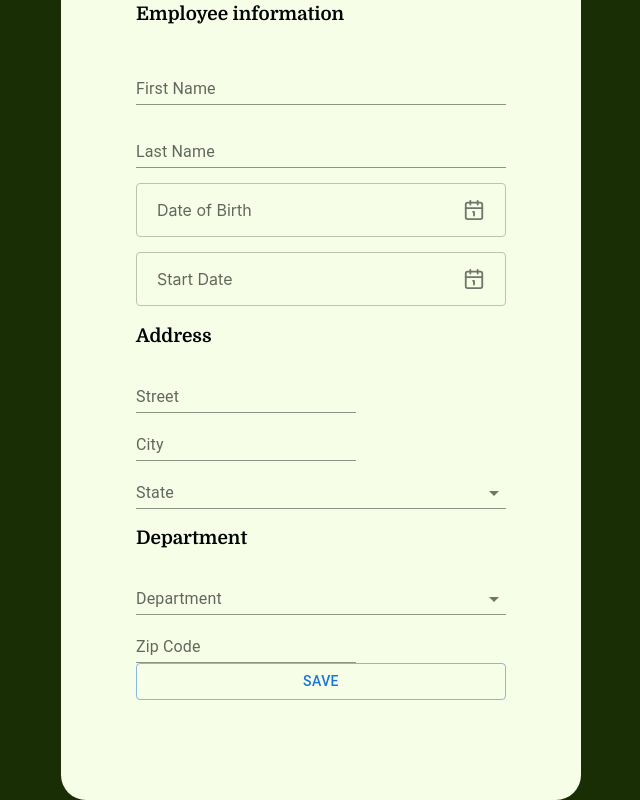
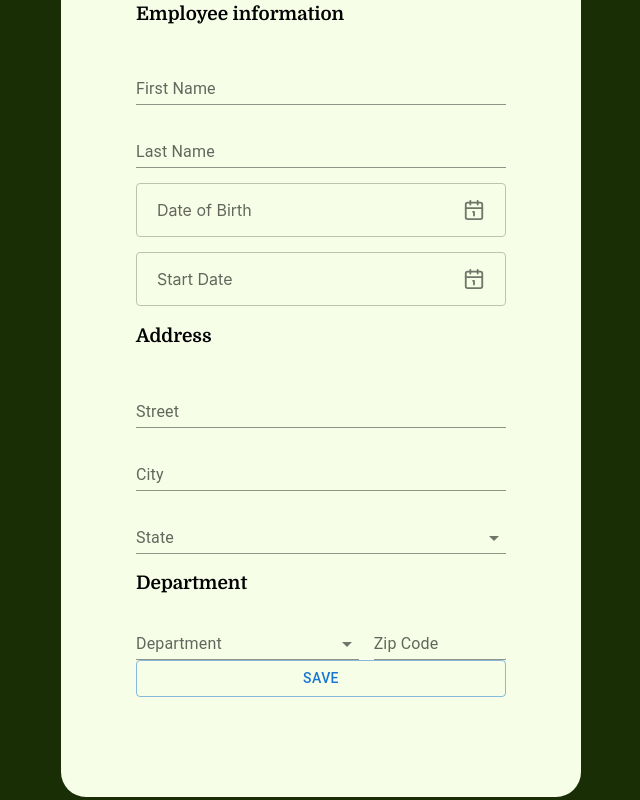
Before and after one commit to l-nikola/HRnet, a React (Vite) app: page / in a window 1280 px wide. Shown: the part 448-1248 px from the top of the page, without its empty margins (319-959 px from the left). Built offline with nearby package versions, Linux system fonts and the light colour scheme.

Commit message:
feat : EmployeeAddress + EmployeeDepartment style

```diff
--- a/src/components/Form/EmployeeDepartment.jsx
+++ b/src/components/Form/EmployeeDepartment.jsx
@@ -8,6 +8,7 @@ export default function EmployeeDepartment({ state, handleChange }) {
   return (
     <section className="employeeDepartment">
       <h3>Department</h3>
+      <div>
         <FormControl variant="standard" fullWidth>
           <InputLabel id="departement-label">Department</InputLabel>
           <Select
@@ -23,6 +24,7 @@ export default function EmployeeDepartment({ state, handleChange }) {
           </Select>
         </FormControl>
         <TextField label="Zip Code" type="number" variant="standard" />
+      </div>
     </section>
   );
 }
--- a/src/styles/components/form.scss
+++ b/src/styles/components/form.scss
@@ -3,3 +3,16 @@
   flex-direction: column;
   gap: 15px;
 }
+
+.employeeAddress {
+  display: flex;
+  flex-direction: column;
+  gap: 15px;
+}
+
+.employeeDepartment {
+  div {
+    display: flex;
+    gap: 15px;
+  }
+}
```
Lines whose indentation alone changed are shown as unchanged.
